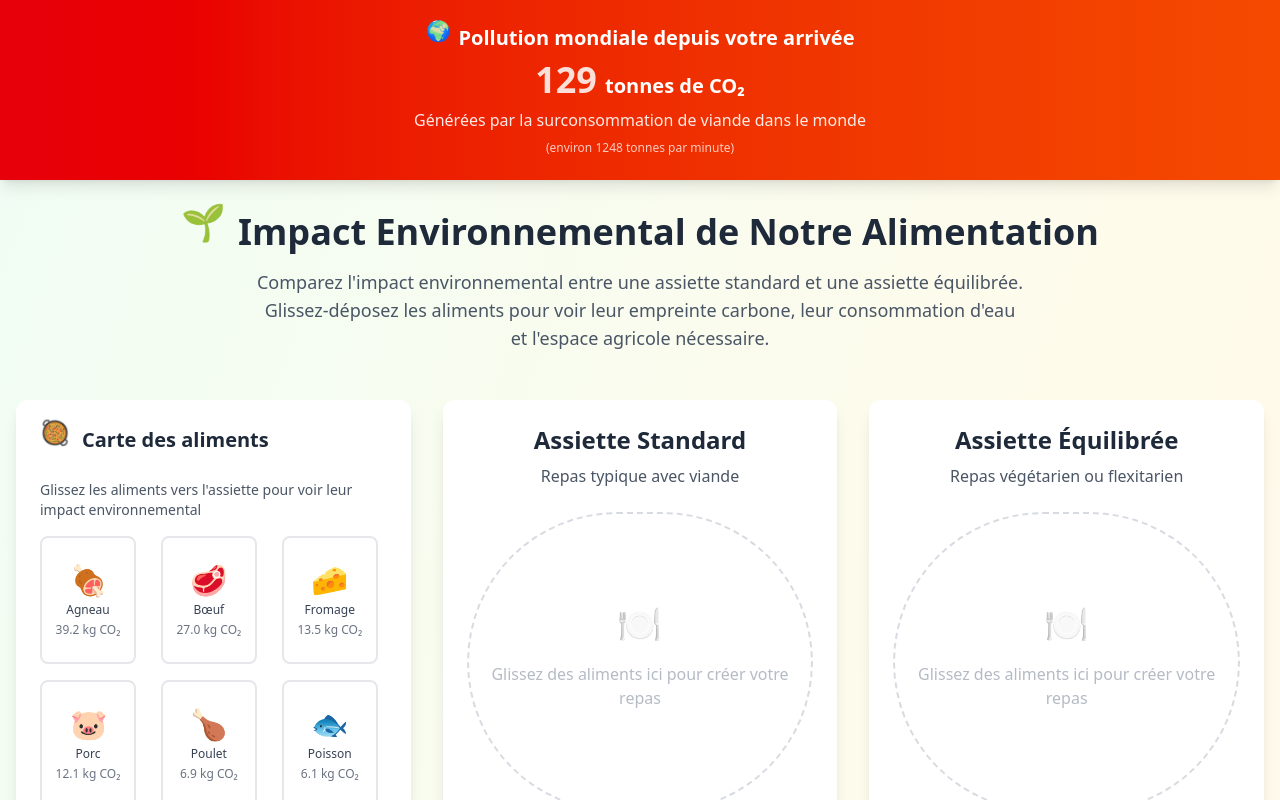
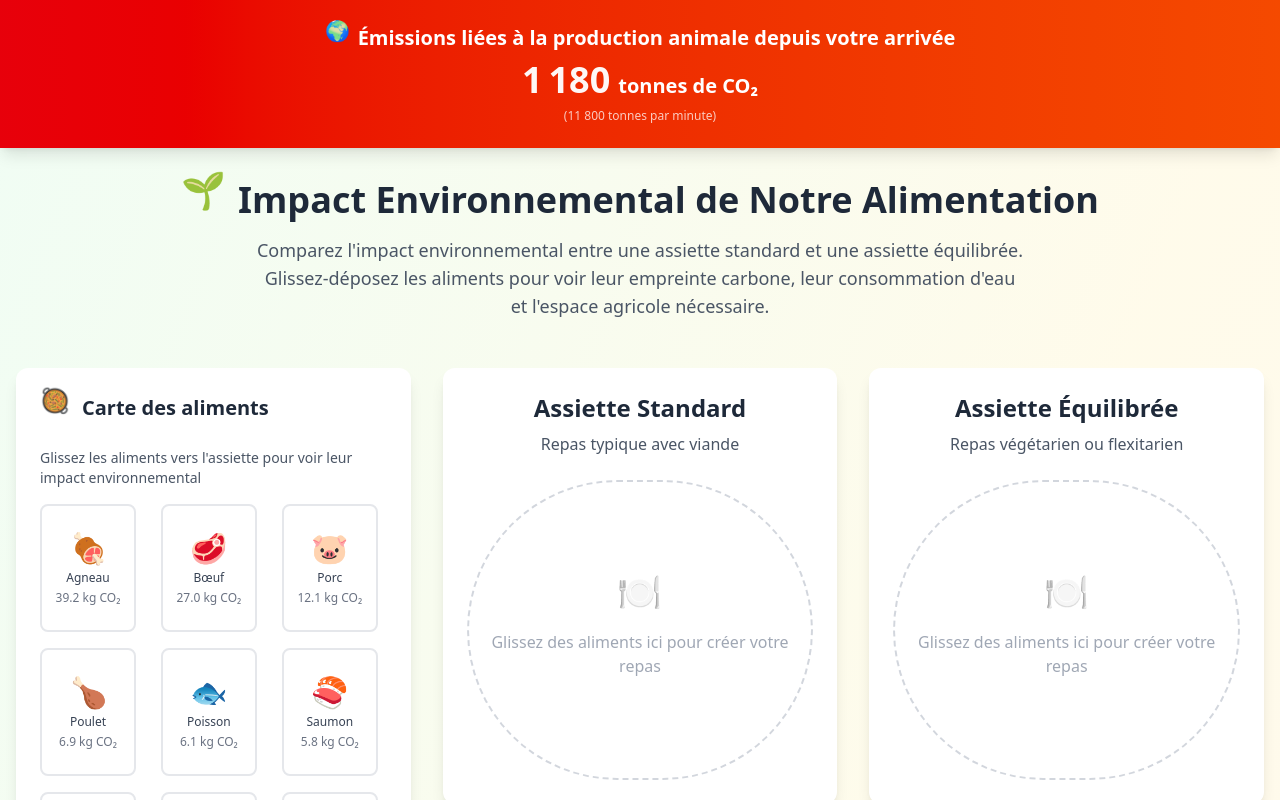
Before and after one commit to yulannn/ia, a React (Vite) app in the folder client/: page / in a window 1280 px wide. Shown: the top 800 px of the page. Built offline with nearby package versions, Linux system fonts and the light colour scheme.

Commit message:
[ADD] counter update

```diff
--- a/client/src/components/Counter.tsx
+++ b/client/src/components/Counter.tsx
@@ -4,8 +4,8 @@ const Counter: React.FC = () => {
   const [co2Emitted, setCo2Emitted] = useState(0);
   const [startTime] = useState(Date.now());
 
-  // Estimation plus réaliste : environ 20 tonnes de CO₂ par seconde mondiale
-  const CO2_PER_SECOND = 20.8;
+  // Données FAO 2023 : 6.2 Gt/an = 11 800 tonnes/minute
+  const CO2_PER_SECOND = 11800 / 60; // tonnes par seconde
 
   useEffect(() => {
     const interval = setInterval(() => {
@@ -26,17 +26,14 @@ const Counter: React.FC = () => {
       <div className="container mx-auto text-center">
         <h2 className="text-lg md:text-xl font-semibold mb-2 flex items-center justify-center">
           <span className="mr-2 animate-bounce-slow">🌍</span>
-          Pollution mondiale depuis votre arrivée
+          Émissions liées à la production animale depuis votre arrivée
         </h2>
         <div className="text-2xl md:text-4xl font-bold">
           <span className="animate-pulse-slow">{formatNumber(Math.round(co2Emitted * 10) / 10)}</span>
           <span className="text-lg md:text-xl ml-2">tonnes de CO₂</span>
         </div>
-        <p className="text-sm md:text-base mt-2 opacity-90">
-          Générées par la surconsommation de viande dans le monde
-        </p>
         <div className="mt-2 text-xs opacity-75">
-          (environ {Math.round(CO2_PER_SECOND * 60)} tonnes par minute)
+          (11 800 tonnes par minute)
         </div>
       </div>
     </div>
--- a/client/src/data/foods.ts
+++ b/client/src/data/foods.ts
@@ -18,15 +18,6 @@ export const foods: Food[] = [
     co2: 27.0, // kg CO₂ par kg de produit
     water: 15400, // litres par kg
     surface: 28.0, // m² par kg
-  },
-  {
-    id: 'cheese',
-    name: 'Fromage',
-    emoji: '🧀',
-    category: 'dairy',
-    co2: 13.5,
-    water: 5000,
-    surface: 8.0,
   },
   {
     id: 'pork',
```
